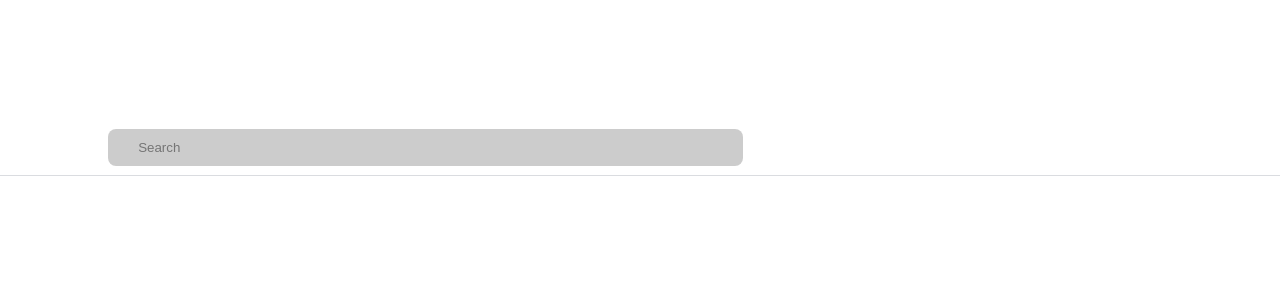
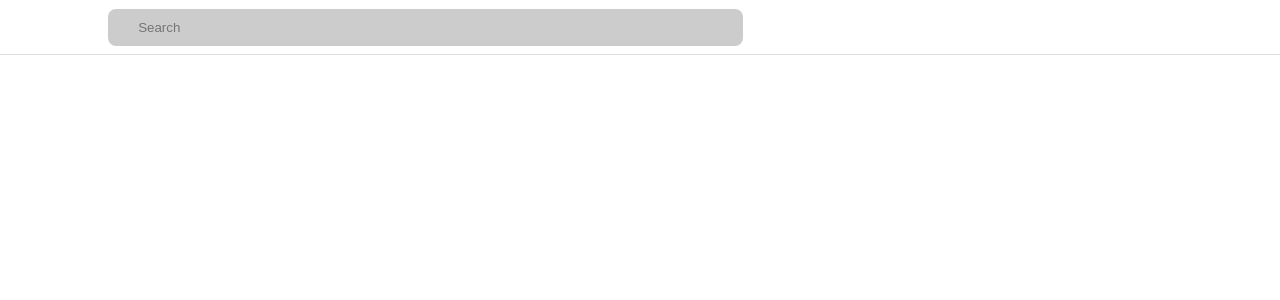
Before and after one commit to MattSilverio/google-keeps-clone, a SvelteKit app: page /trash in a window 1280 px wide. Shown: the top 300 px of the page. Built offline with nearby package versions, Linux system fonts and the light colour scheme; some icons are missing.

Commit message:
renderização condicional do tipo de menu

```diff
--- a/src/components/NavBar/NavBar.svelte
+++ b/src/components/NavBar/NavBar.svelte
@@ -16,11 +16,19 @@
   <style>
       nav{
         display: flex;
+        position: absolute;
+        top: 0;
         width: 100vw;
         height: 30px;
         align-items: center;
         padding: 12px;
         border-bottom: 1px solid #dadce0;
+      }
+
+      .aside{
+        position: absolute;
+        left: 0;
+        top: 3rem;
       }
 
       .icon{
@@ -99,8 +107,7 @@
       </form>
     </div>
 
-  </nav>
-
+    <div class="aside">
       {#if showAsideMenu}
 
           <AsideBar/>
@@ -109,3 +116,6 @@
       {#if !showAsideMenu}
         <AsideBarReduced/>
       {/if}
+
+    </div>
+  </nav>
```
Lines whose indentation alone changed are shown as unchanged.
